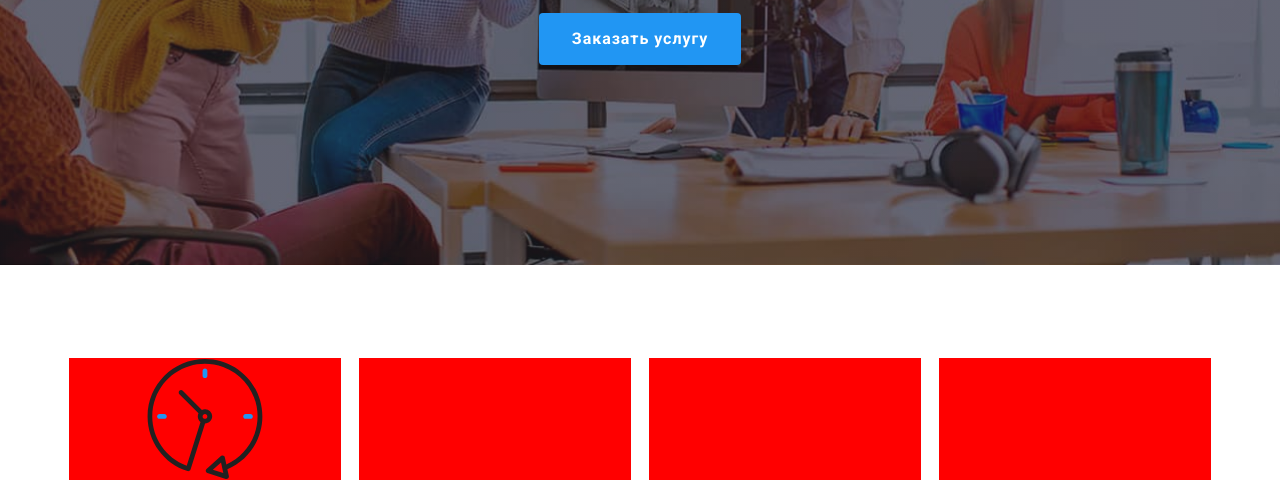
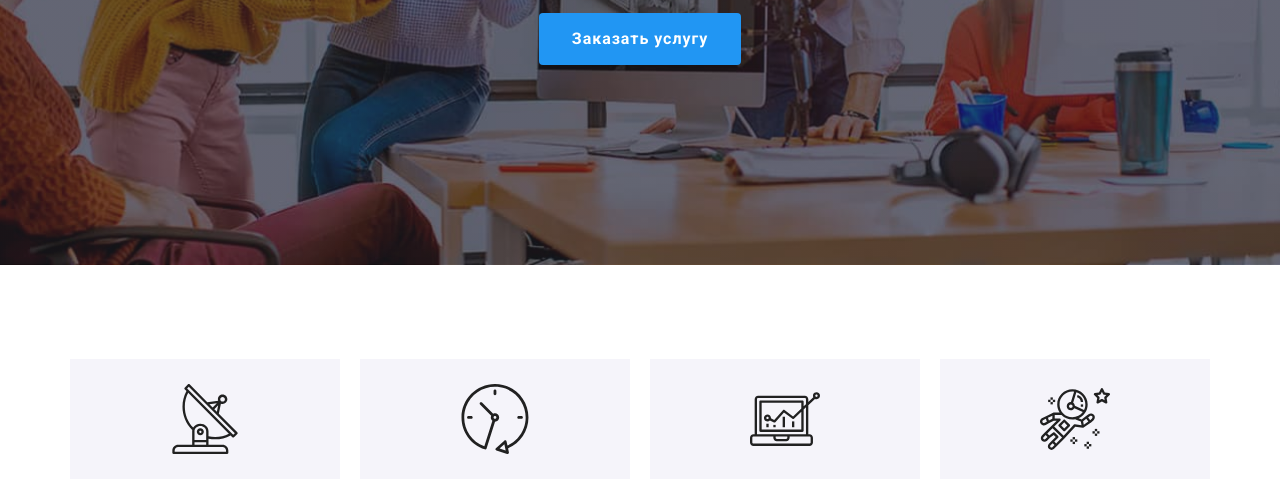
Before and after one commit to AndrL2311/goit-markup-hw-04, a plain HTML site: page index.html in a window 1280 px wide. Shown: the part 419-915 px from the top of the page. Drawn offline with nearby package versions, Linux system fonts and the light colour scheme.

Commit message:
Добавил иконки в блок особенности

```diff
--- a/css/styles.css
+++ b/css/styles.css
@@ -204,12 +204,26 @@ body {
   letter-spacing: 0.03em;
   color: var(--text-color);
 }
-.properties-item::before {
+.properties-box-ikon {
+  display: flex;
+  height: 120px;
+  justify-content: center;
+  align-items: center;
+  background-color: #f5f4fa;
+  margin-bottom: 30px;
+}
+.properties-icon-antenna {
+  display: block;
+  width: 70px;
+  height: 70px;
+  fill: #212121;
+}
+/* .properties-item::before {
   display: block;
   content: ' ';
   height: 120px;
   outline: 1px solid red;
-  /* background-image: url(../images/main/clock\ 1.svg); */
+
   background-size: contain;
   background-repeat: no-repeat;
   background-position: center;
@@ -219,7 +233,7 @@ body {
 
 .properties-item:nth-child(1)::before {
   background-image: url(../images/main/clock\ 1.svg);
-}
+} */
 .list-properties .properties-item:not(:first-child) {
   margin-left: 20px;
 }
--- a/index.html
+++ b/index.html
@@ -59,18 +59,38 @@
             <!-- <h2>Особенности</h2>  -->
             <ul class="list-properties list">
                 <li class="properties-item">
+                    <div class="properties-box-ikon">
+                    <svg class="properties-icon-antenna">
+                        <use href="./images/sprite.svg#icon-antenna"></use>
+                    </svg>
+                    </div>
                     <h3 class="title-feature">Внимание к деталям</h3>
                     <p class="text-feature">Идейные соображения, а также начало повседневной работы по формированию позиции.</p>
                 </li>
                 <li class="properties-item">
+                    <div class="properties-box-ikon">
+                    <svg class="properties-icon-antenna">
+                        <use href="./images/sprite.svg#icon-clock"></use>
+                    </svg>
+                    </div>
                     <h3 class="title-feature">Пунктуальность</h3>
                     <p class="text-feature">Задача организации, в особенности же рамки и место обучения кадров влечет за собой.</p>
                 </li>
                 <li class="properties-item">
+                    <div class="properties-box-ikon">
+                    <svg class="properties-icon-antenna">
+                        <use href="./images/sprite.svg#icon-diagram"></use>
+                    </svg>
+                    </div>
                     <h3 class="title-feature">Планирование</h3>
                     <p class="text-feature">Равным образом консультация с широким активом в значительной степени обуславливает.</p>
                 </li>
                 <li class="properties-item">
+                    <div class="properties-box-ikon">
+                    <svg class="properties-icon-antenna">
+                        <use href="./images/sprite.svg#icon-astronaut"></use>
+                     </svg>
+                    </div>
                     <h3 class="title-feature">Современные технологии</h3>
                     <p class="text-feature">Значимость этих проблем настолько очевидна, что реализация плановых заданий.</p>
                 </li>
```
